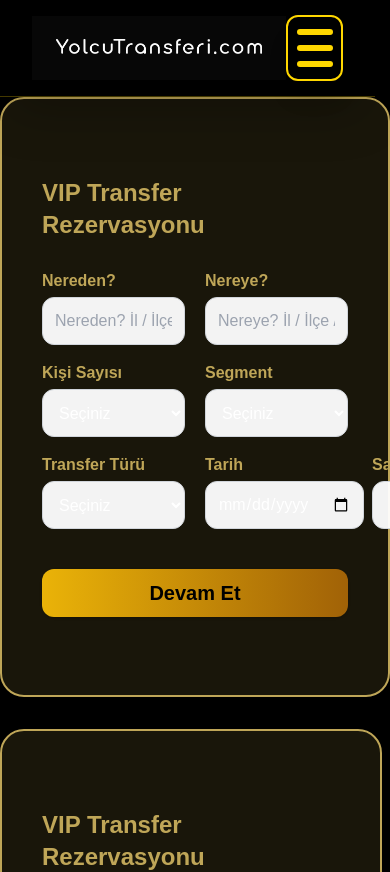
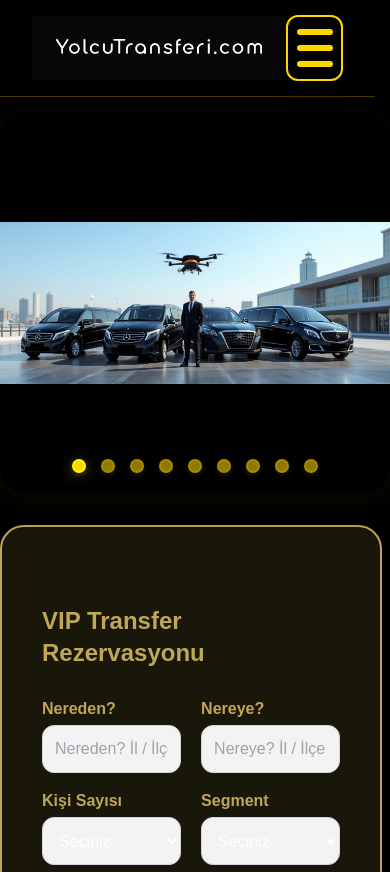
Before and after one commit to haliltayfur/yolcutransferi, a Next.js app: page / in a window 390 px wide. Shown: the top 872 px of the page. Built offline with nearby package versions, Linux system fonts and the light colour scheme.

Commit message:
Update HeroSlider.jsx

```diff
--- a/components/HeroSlider.jsx
+++ b/components/HeroSlider.jsx
@@ -1,31 +1,128 @@
 "use client";
-import VipTransferForm from "./VipTransferForm";
+import { useState, useEffect, useRef } from "react";
+import Image from "next/image";
 
-export default function RezervasyonHero({ onlyForm }) {
+const heroImages = [
+  "/Hero1.png", "/Hero2.png", "/Hero3.png", "/Hero4.png", "/Hero5.png",
+  "/Hero6.png", "/Hero7.png", "/Hero8.png", "/Hero9.png"
+];
+
+export default function HeroSlider() {
+  const [current, setCurrent] = useState(0);
+  const [isMobile, setIsMobile] = useState(false);
+  const sliderRef = useRef();
+
+  useEffect(() => {
+    const check = () => setIsMobile(window.innerWidth < 900);
+    check();
+    window.addEventListener("resize", check);
+    return () => window.removeEventListener("resize", check);
+  }, []);
+
+  // Otomatik geçiş (desktopta)
+  useEffect(() => {
+    if (isMobile) return;
+    const timer = setTimeout(() => {
+      setCurrent(prev => (prev + 1) % heroImages.length);
+    }, 9000);
+    return () => clearTimeout(timer);
+  }, [current, isMobile]);
+
+  // Slider tıklama (SAĞA = ileri, SOLA = geri) — her tıklamada sadece bir hareket!
+  function handleSliderClick(e) {
+    if (!sliderRef.current) return;
+    let x, w;
+    if (e.touches) {
+      // Mobil dokunma
+      const touch = e.touches[0];
+      const bounds = sliderRef.current.getBoundingClientRect();
+      x = touch.clientX - bounds.left;
+      w = bounds.width;
+    } else {
+      const bounds = sliderRef.current.getBoundingClientRect();
+      x = e.clientX - bounds.left;
+      w = bounds.width;
+    }
+    if (x > w * 0.5) {
+      setCurrent(prev => (prev + 1) % heroImages.length);
+    } else {
+      setCurrent(prev => (prev - 1 + heroImages.length) % heroImages.length);
+    }
+  }
+
+  // Dot üzerinden seç
+  const goTo = i => setCurrent(i);
+
   return (
-    <section
-      className="w-full flex flex-col items-center justify-center"
-      style={{
-        minHeight: "600px",
-        height: "600px",
-        background: "transparent",
-        border: "none",
-        boxShadow: "none",
-        padding: 0,
-      }}
-    >
+    <section className="relative w-full select-none flex flex-col items-center">
+      <div className="w-full h-4 block" /> {/* Header'dan hemen sonra tek boşluk */}
       <div
-        className="bg-[#19160a] border-2 border-[#bfa658] rounded-3xl shadow-2xl flex flex-col justify-center p-10"
+        ref={sliderRef}
+        onClick={handleSliderClick}
+        onTouchStart={e => {
+          // Tek dokunuşta 1 geçiş için
+          if (e.touches.length === 1) handleSliderClick(e);
+        }}
+        className="cinema-slider-desktop relative flex items-center justify-center overflow-hidden rounded-3xl cursor-pointer"
         style={{
-          minHeight: "600px",
-          height: "600px",
-          boxSizing: "border-box",
-          width: "100%",
-          maxWidth: 600,
+          width: "min(100vw, 2000px)",
+          height: "min(78vw, 670px)",
+          minHeight: "380px",
+          maxHeight: "670px",
+          boxShadow: "0 10px 34px #000b, 0 4px 24px #FFD70018",
+          margin: "0 auto"
         }}
       >
-        <VipTransferForm />
+        <Image
+          src={heroImages[current]}
+          alt=""
+          fill
+          priority
+          draggable={false}
+          className="object-contain transition-all"
+          style={{
+            objectFit: "contain",
+            width: "100%",
+            height: "100%",
+            borderRadius: "22px"
+          }}
+        />
+        {/* Dotlar */}
+        <div className="absolute bottom-5 left-0 w-full flex justify-center z-30 gap-2 select-none">
+          {heroImages.map((_, i) => (
+            <div
+              key={i}
+              className={`slider-dot ${i === current ? "active" : ""}`}
+              onClick={e => {
+                e.stopPropagation();
+                goTo(i);
+              }}
+            />
+          ))}
+        </div>
       </div>
+      <style jsx>{`
+        .cinema-slider-desktop { }
+        .slider-dot {
+          background: #FFD70090;
+          border-radius: 50%; width: 14px; height: 14px;
+          margin: 0 3.5px; cursor: pointer;
+          border: 2.5px solid #FFD70033;
+          transition: all 0.17s;
+          box-shadow: 0 1.5px 5px #FFD70022;
+        }
+        .slider-dot.active {
+          background: #FFD700;
+          box-shadow: 0 3px 15px #FFD70044, 0 1px 7px #FFD70038;
+          border: 2.5px solid #fff800;
+        }
+        @media (max-width: 1200px) {
+          .cinema-slider-desktop { height: min(75vw, 480px) !important; }
+        }
+        @media (max-width: 900px) {
+          .cinema-slider-desktop { height: min(90vw, 270px) !important; }
+        }
+      `}</style>
     </section>
   );
 }
```
